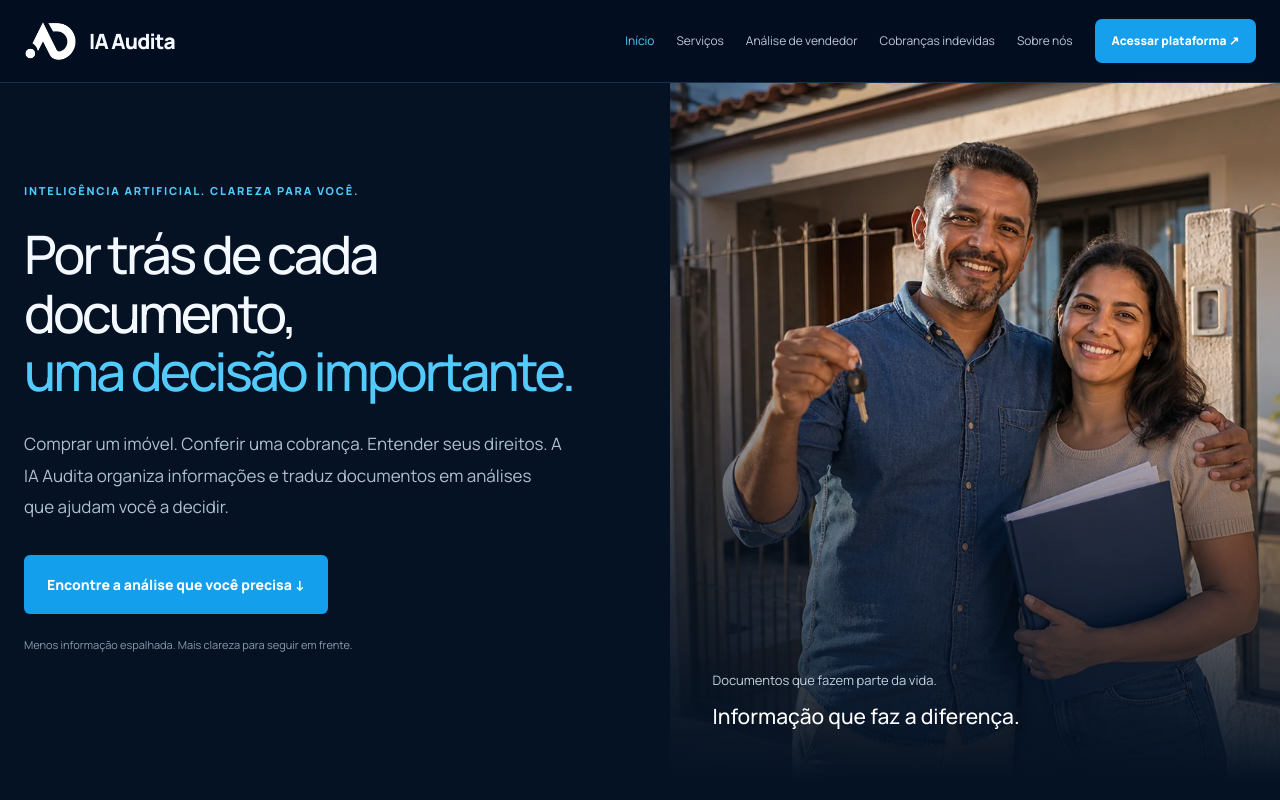
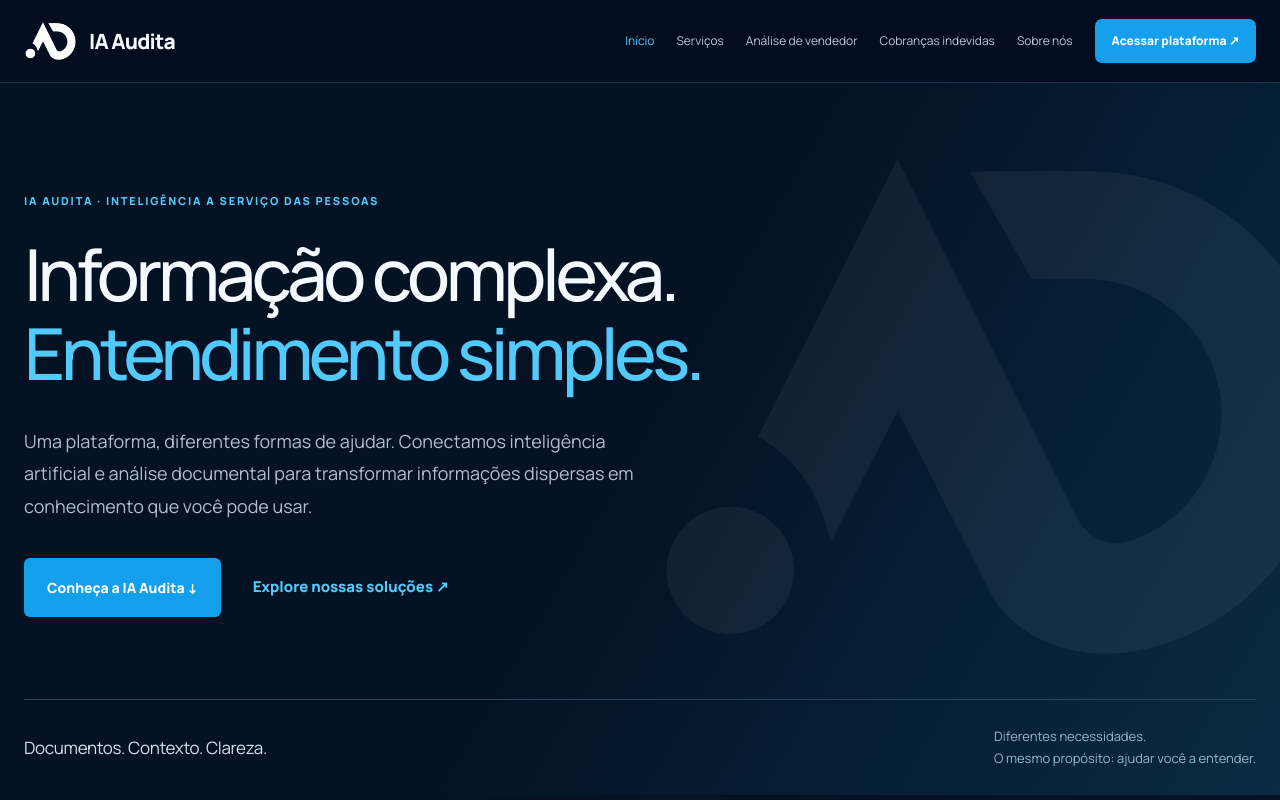
Before and after one commit to SeitiKatsumi/auditawebsite, a Next.js app: page / in a window 1280 px wide. Shown: the top 800 px of the page. Built offline with nearby package versions, Linux system fonts and the light colour scheme; no server answers.

Commit message:
Focus home hero on IA Audita brand and platform

```diff
--- a/app/page.tsx
+++ b/app/page.tsx
@@ -12,8 +12,14 @@ const otherServices = [
 export default function Home() {
   return <main className={styles.home}>
     <section className={styles.intro}>
-      <div className={styles.introCopy}><p className={styles.label}>Inteligência artificial. Clareza para você.</p><h1>Por trás de cada documento,<br/><em>uma decisão importante.</em></h1><p className={styles.lead}>Comprar um imóvel. Conferir uma cobrança. Entender seus direitos. A IA Audita organiza informações e traduz documentos em análises que ajudam você a decidir.</p><a href="#servicos" className={styles.button}>Encontre a análise que você precisa ↓</a><p className={styles.caption}>Menos informação espalhada. Mais clareza para seguir em frente.</p></div>
-      <div className={styles.introImage}><Image src="/images/hero-popular.webp" alt="Casal conferindo documentos para uma decisão importante" fill priority sizes="(max-width: 800px) 100vw, 45vw" /><div className={styles.imageNote}><span>Documentos que fazem parte da vida.</span><strong>Informação que faz a diferença.</strong></div></div>
+      <div className={styles.brandSymbol} aria-hidden="true"><Image src="/images/audita-oficial-branca.png" alt="" width={800} height={600} priority /></div>
+      <div className={styles.introCopy}>
+        <p className={styles.label}>IA Audita · Inteligência a serviço das pessoas</p>
+        <h1>Informação complexa.<br/><em>Entendimento simples.</em></h1>
+        <p className={styles.lead}>Uma plataforma, diferentes formas de ajudar. Conectamos inteligência artificial e análise documental para transformar informações dispersas em conhecimento que você pode usar.</p>
+        <div className={styles.introActions}><a href="#sobre" className={styles.button}>Conheça a IA Audita ↓</a><a href="#servicos" className={styles.textLink}>Explore nossas soluções ↗</a></div>
+      </div>
+      <div className={styles.brandStatement}><span>Documentos. Contexto. Clareza.</span><p>Diferentes necessidades.<br/>O mesmo propósito: ajudar você a entender.</p></div>
     </section>
     <section id="servicos" className={styles.services}>
       <div className={styles.sectionHead}><p className={styles.label}>Nossos serviços</p><h2>O que você precisa<br/>entender melhor hoje?</h2><p>Escolha a análise para o seu momento. Conheça o serviço e comece pela plataforma.</p></div>
```
Also changed, not shown: app/page.module.css.
